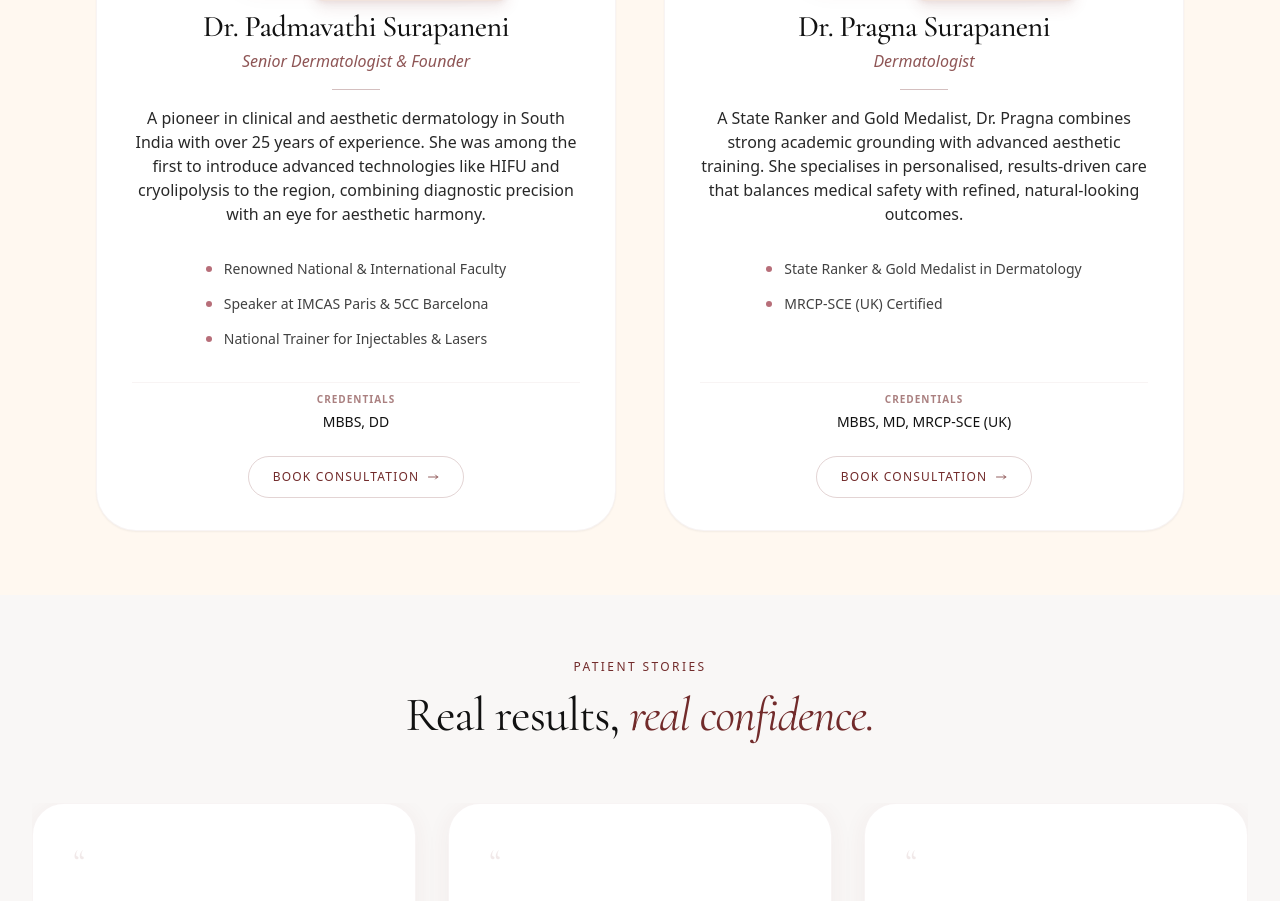
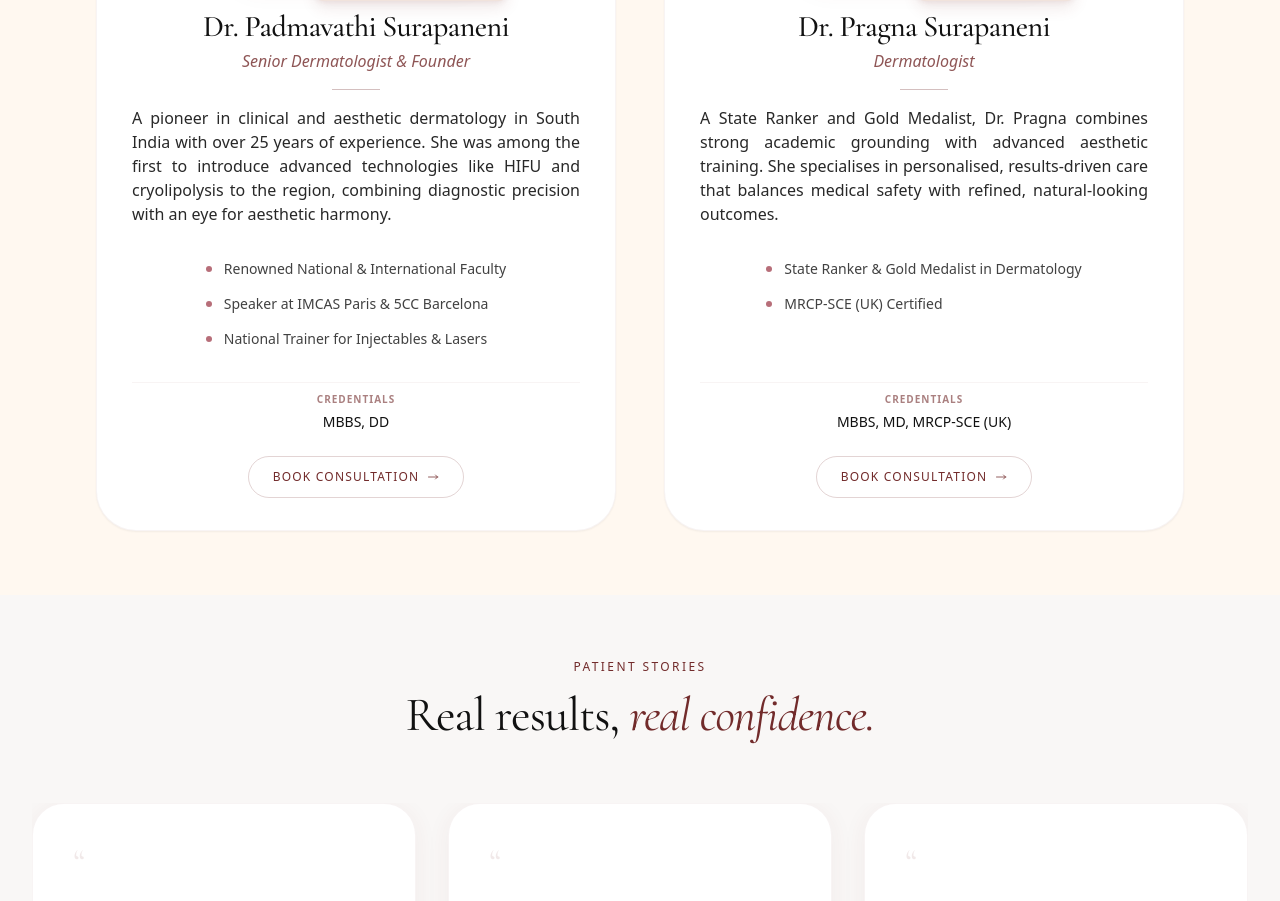
Before and after one commit to DrPragna/Pragna-Skin-Clinic-Website, a Next.js app: page / in a window 1280 px wide. Shown: the part 4215-5116 px from the top of the page. Built offline with nearby package versions, Linux system fonts and the light colour scheme; a web font is replaced by a local one.

Commit message:
Add text-justify to bio paragraph in Doctors section

```diff
--- a/components/sections/Doctors.tsx
+++ b/components/sections/Doctors.tsx
@@ -142,7 +142,7 @@ export default function Doctors() {
                 <div className="w-12 h-px bg-maroon/30 mx-auto mb-4" />
 
                 <div className="flex-1 flex flex-col gap-4">
-                  <p className="text-charcoal/90 text-sm lg:text-base leading-relaxed font-normal">
+                  <p className="text-charcoal/90 text-sm lg:text-base leading-relaxed font-normal text-justify">
                     {doctor.bio}
                   </p>
 
```
